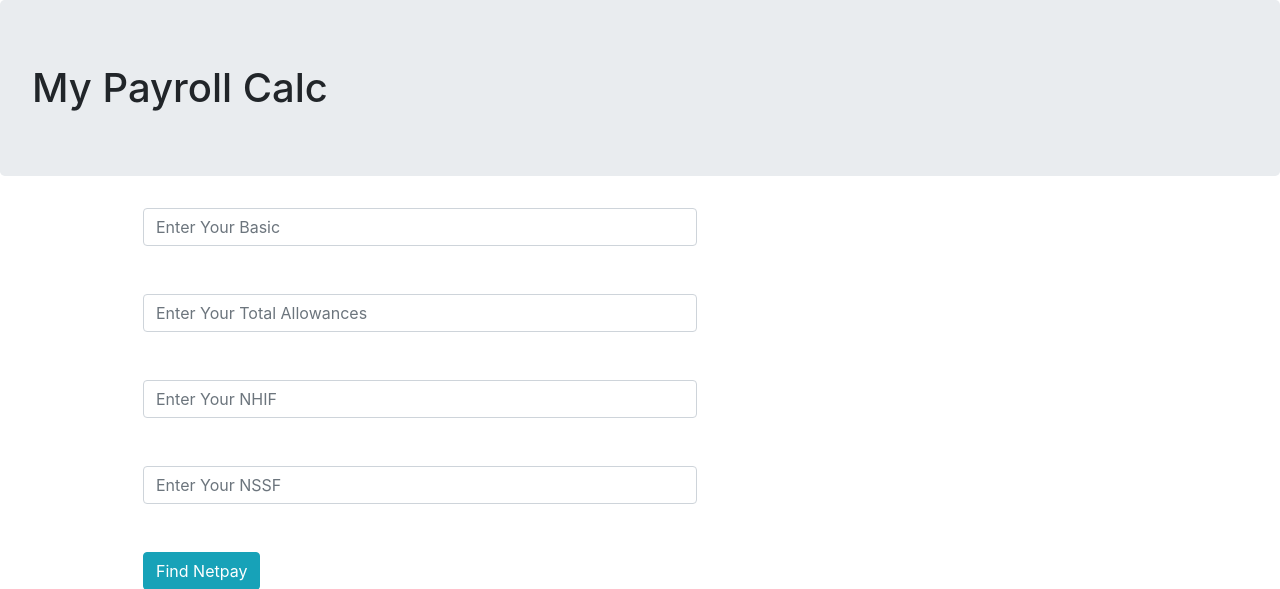
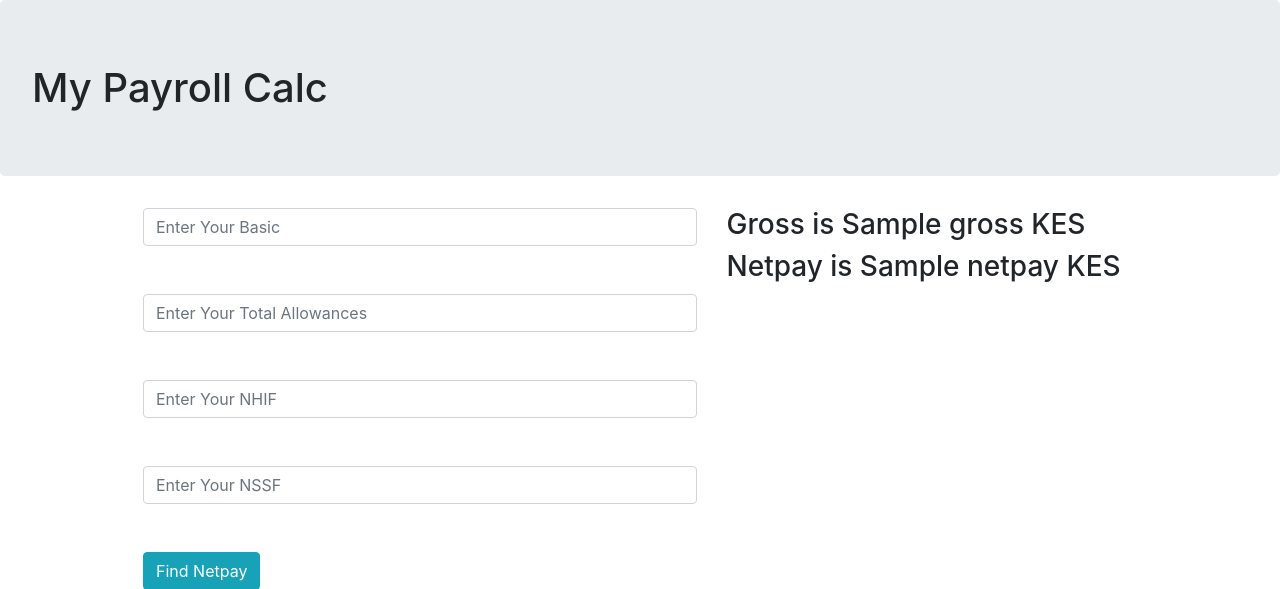
Before and after one commit to modcomlearning/pythonBeyond, a Flask app: template templates/payroll.html in a window 1280 px wide. Shown: the top 589 px of the page. Run offline with Flask 2, Linux system fonts and the light colour scheme; the template is opened without the code that fills it: most values are stand-ins (such as "Sample title", 1, 10 or a date in 2020); some libraries are stand-ins or nearby versions.

Commit message:
16th Commit

```diff
--- a/templates/payroll.html
+++ b/templates/payroll.html
@@ -29,7 +29,8 @@
         </div>
 
         <div class="col-md-6">
-
+            <h3>Gross is {{gross}} KES</h3>
+            <h3>Netpay is {{netpay}} KES</h3>
         </div>
 
     </section>
```
